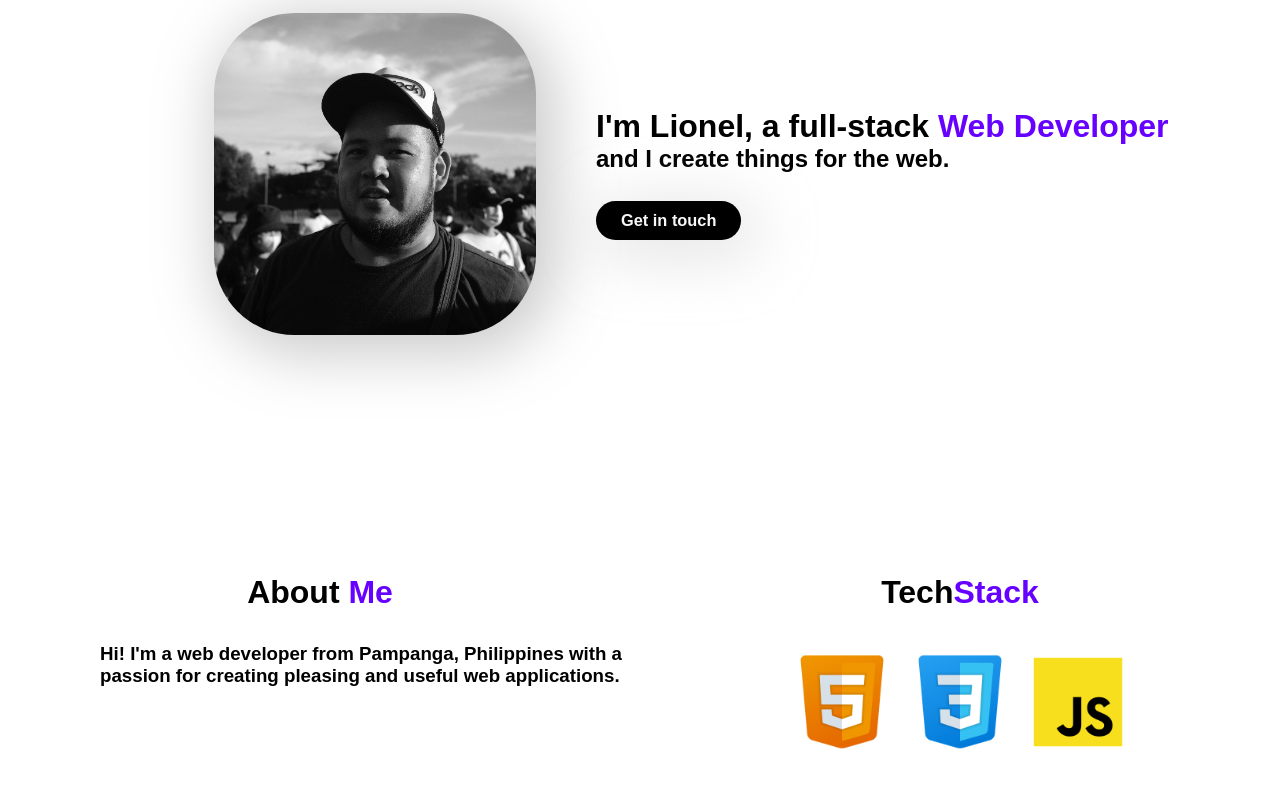
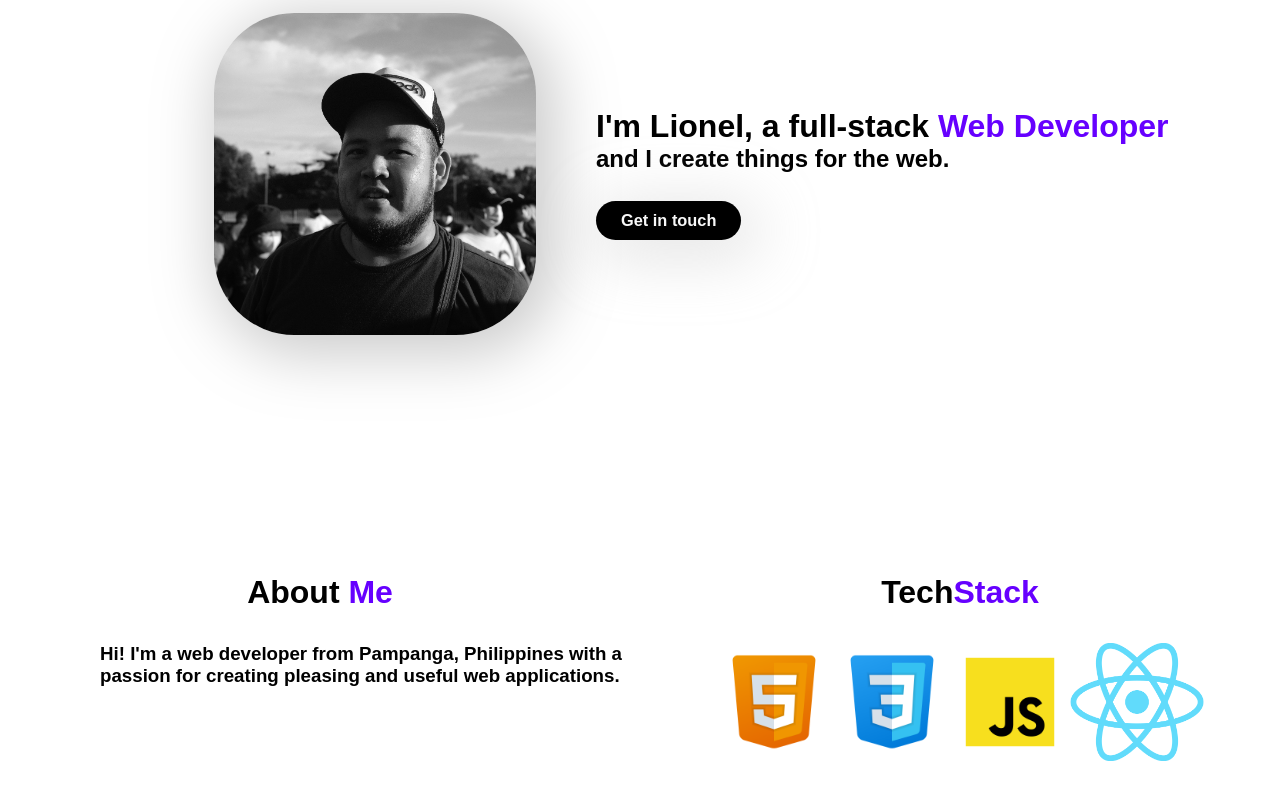
Before and after one commit to lionelkvn/lionelkvn.github.io, a React (Create React App) app: page / in a window 1280 px wide. Shown: the part 226-1026 px from the top of the page. Built offline with nearby package versions, Linux system fonts and the light colour scheme.

Commit message:
added React icon

```diff
--- a/src/components/About/About.js
+++ b/src/components/About/About.js
@@ -1,7 +1,6 @@
 import React from 'react';
 import "./About.css";
-import { FontAwesomeIcon } from '@fortawesome/react-fontawesome';
-import { faHtml5 } from '@fortawesome/free-brands-svg-icons';
+
 
 
 const About = () => {
@@ -26,6 +25,7 @@ const About = () => {
                 <img src="/images/html5-icon.png" alt="TechStack" className='techstack-image'/>
                 <img src="/images/CSS-icon.png" alt="TechStack" className='techstack-image'/>
                 <img src="/images/JS-icon.png" alt="TechStack" className='techstack-image'/>
+                <img src="/images/React-icon.png" alt="" className='techstack-image'/>
 
 
             </div>
```
Also changed, not shown: public/images/React-icon.png (added).
